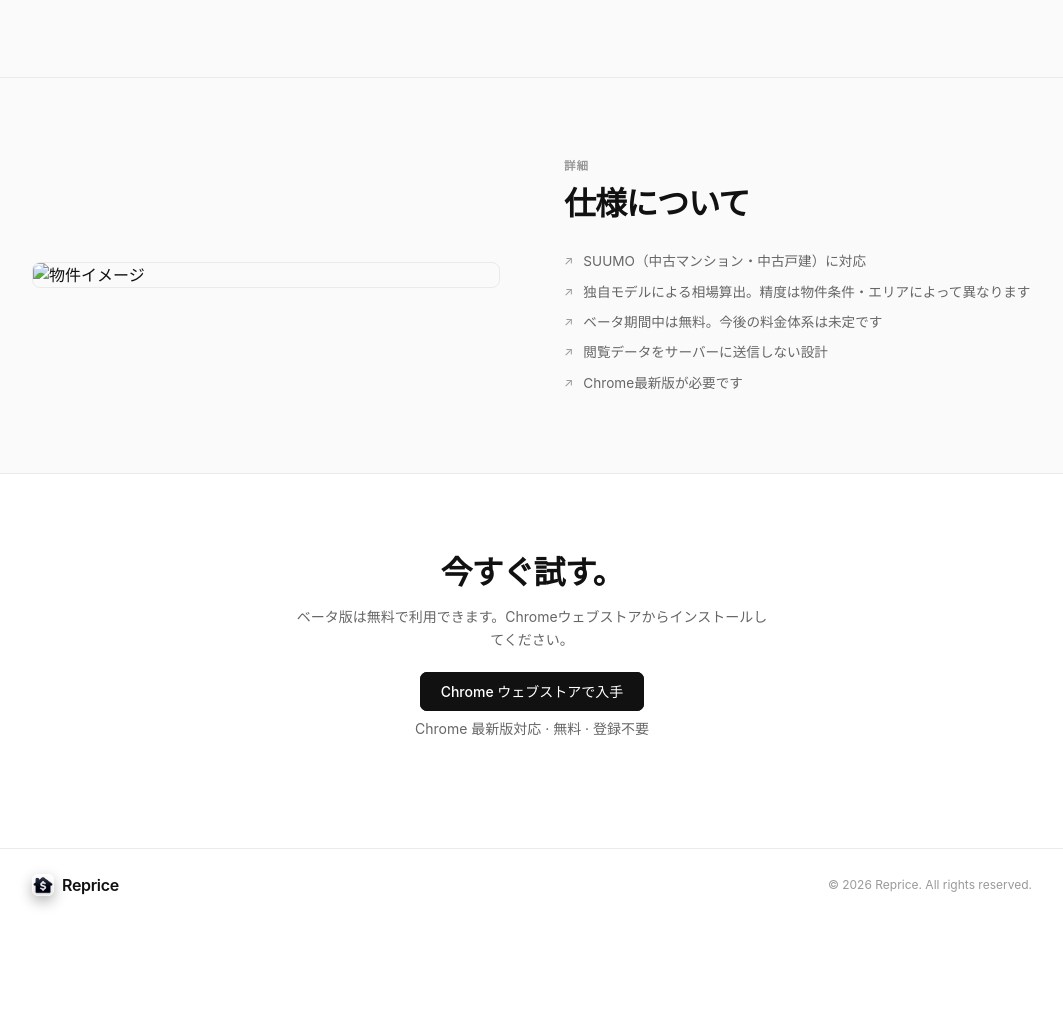
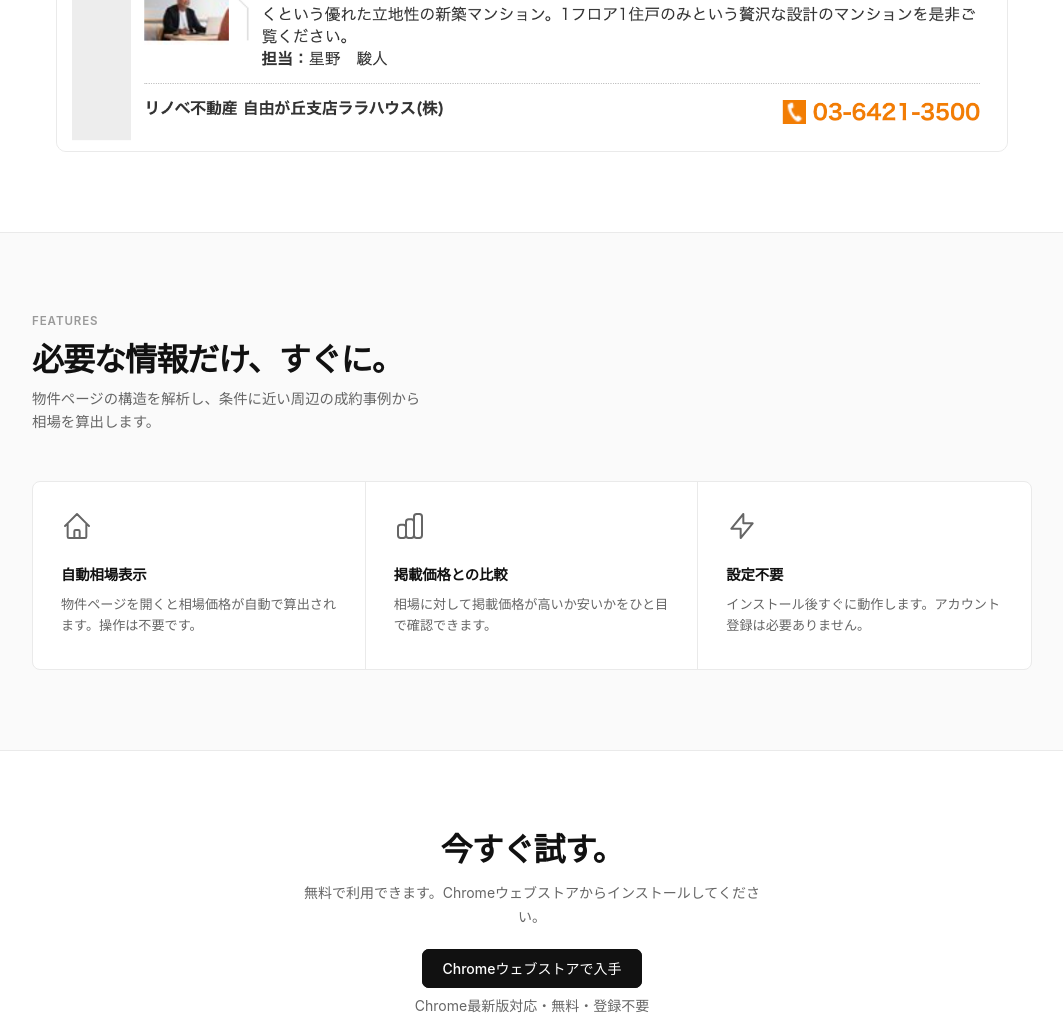
Before and after one commit to smartfoloo/reprice-landing, a plain HTML site: page index.html in a window 1280 px wide. Shown: the part 1211-2231 px from the top of the page, without its empty margins (108-1171 px from the left). Before the commit the page ends 2132 px from the top, so only its background shows below. Drawn offline with Linux system fonts and the light colour scheme; a web font is replaced by a local one.

Commit message:
refactor: Refactor code structure for improved readability and maintainability

```diff
--- a/index.html
+++ b/index.html
@@ -6,7 +6,10 @@
   <meta name="viewport" content="width=device-width, initial-scale=1.0">
   <title>Reprice</title>
   <meta name="description" content="Repriceは大手不動産ポータルサイトで中古物件の相場価格を表示するChrome拡張機能です。">
+  <link rel="icon" href="/logo.png">
   <style>
+    @import url('https://fonts.googleapis.com/css2?family=LINE+Seed+JP:wght@100;400;700;800&display=swap');
+
     *,
     *::before,
     *::after {
@@ -31,7 +34,7 @@
     }
 
     body {
-      font-family: -apple-system, BlinkMacSystemFont, "Segoe UI", Helvetica, Arial, sans-serif;
+      font-family: 'LINE Seed JP', -apple-system, BlinkMacSystemFont, "Segoe UI", Helvetica, Arial, sans-serif;
       background: var(--bg);
       color: var(--fg);
       line-height: 1.5;
@@ -116,6 +119,7 @@
       font-size: 0.8rem;
       font-weight: 500;
       padding: 7px 14px;
+      min-height: 40px;
       border-radius: 6px;
       border: 1px solid var(--border);
       background: var(--bg);
@@ -329,58 +333,6 @@
       line-height: 1.65;
     }
 
-    .details {
-      border-top: 1px solid var(--border);
-      padding: 80px 24px;
-      background: var(--surface);
-    }
-
-    .details-inner {
-      max-width: 1000px;
-      margin: 0 auto;
-      display: grid;
-      grid-template-columns: 1fr 1fr;
-      gap: 64px;
-      align-items: center;
-    }
-
-    .details-img {
-      border: 1px solid var(--border);
-      border-radius: 8px;
-      overflow: hidden;
-    }
-
-    .details-img img {
-      width: 100%;
-      height: auto;
-      display: block;
-    }
-
-    .details-list {
-      list-style: none;
-      margin-top: 28px;
-      display: flex;
-      flex-direction: column;
-      gap: 10px;
-    }
-
-    .details-list li {
-      font-size: 0.85rem;
-      color: var(--muted);
-      display: flex;
-      gap: 10px;
-      align-items: flex-start;
-      line-height: 1.5;
-    }
-
-    .details-list li::before {
-      content: '↗';
-      font-size: 0.75rem;
-      color: var(--subtle);
-      margin-top: 1px;
-      flex-shrink: 0;
-    }
-
     .cta {
       border-top: 1px solid var(--border);
       padding: 80px 24px;
@@ -501,7 +453,7 @@
       </a>
       <ul class="nav-links">
         <li><a href="#features">機能</a></li>
-        <li><a href="#details">詳細</a></li>
+        <li><a href="https://github.com/smartfoloo/reprice/blob/main/README.md">GitHubリポジトリ</a></li>
       </ul>
       <div class="nav-right">
         <a href="#cta" class="btn btn-dark btn-lg">無料で追加</a>
@@ -517,7 +469,7 @@
       </p>
       <div class="hero-actions">
         <a href="#cta" class="btn btn-dark btn-lg">Chromeに追加する</a>
-        <a href="#features" class="btn btn-lg">機能を見る</a>
+        <a href="https://github.com/smartfoloo/reprice/blob/main/README.md" class="btn btn-lg">GitHubで詳細を見る</a>
       </div>
       <div class="hero-meta">
         <div class="meta-item">
@@ -539,7 +491,7 @@
         <div class="frame-dot"></div>
         <div class="frame-dot"></div>
       </div>
-      <img src="/" alt="Repriceの動作画面" />
+      <img src="/dousa.png" alt="Repriceの動作画面" />
     </div>
   </div>
 
@@ -579,31 +531,12 @@
     </div>
   </section>
 
-  <section class="details" id="details">
-    <div class="details-inner">
-      <div class="details-img">
-        <img src="/" alt="物件イメージ" />
-      </div>
-      <div>
-        <div class="section-kicker">詳細</div>
-        <h2>仕様について</h2>
-        <ul class="details-list">
-          <li>SUUMO（中古マンション・中古戸建）に対応</li>
-          <li>独自モデルによる相場算出。精度は物件条件・エリアによって異なります</li>
-          <li>ベータ期間中は無料。今後の料金体系は未定です</li>
-          <li>閲覧データをサーバーに送信しない設計</li>
-          <li>Chrome最新版が必要です</li>
-        </ul>
-      </div>
-    </div>
-  </section>
-
   <section class="cta" id="cta">
     <div class="cta-inner">
       <h2>今すぐ試す。</h2>
-      <p>ベータ版は無料で利用できます。Chromeウェブストアからインストールしてください。</p>
-      <a href="#" class="btn btn-dark btn-lg">Chrome ウェブストアで入手</a>
-      <p class="cta-fine">Chrome 最新版対応 · 無料 · 登録不要</p>
+      <p>無料で利用できます。Chromeウェブストアからインストールしてください。</p>
+      <a href="#" class="btn btn-dark btn-lg">Chromeウェブストアで入手</a>
+      <p class="cta-fine">Chrome最新版対応・無料・登録不要</p>
     </div>
   </section>
 
@@ -613,7 +546,7 @@
         <img src="/logo.png" alt="" class="logo-mark">
         Reprice
       </a>
-      <p class="footer-copy">&copy; 2026 Reprice. All rights reserved.</p>
+      <p class="footer-copy">&copy; 2026 Smartfoloo. All rights reserved.</p>
     </div>
   </footer>
 
```
Also changed, not shown: dousa.png (added).
